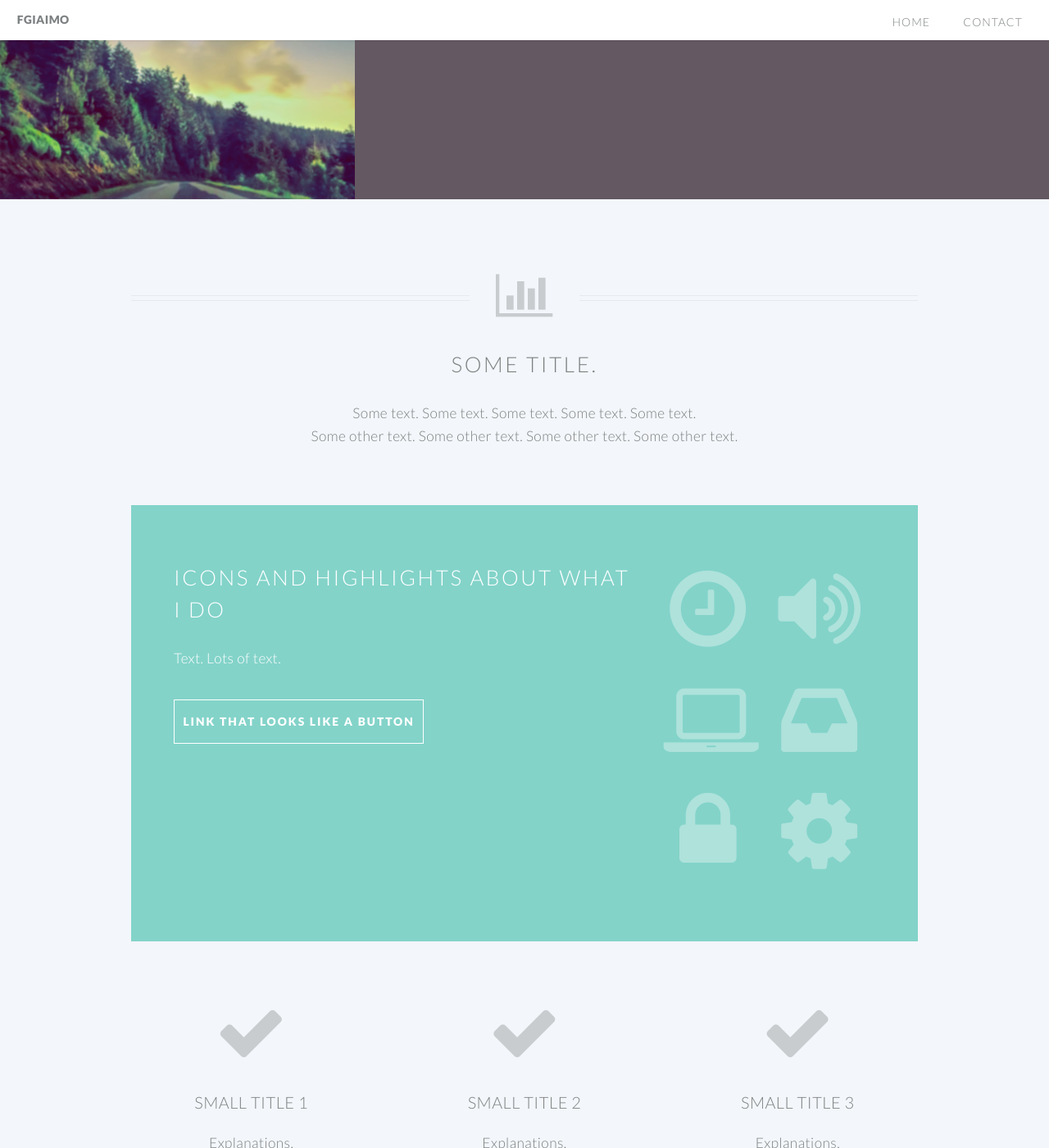
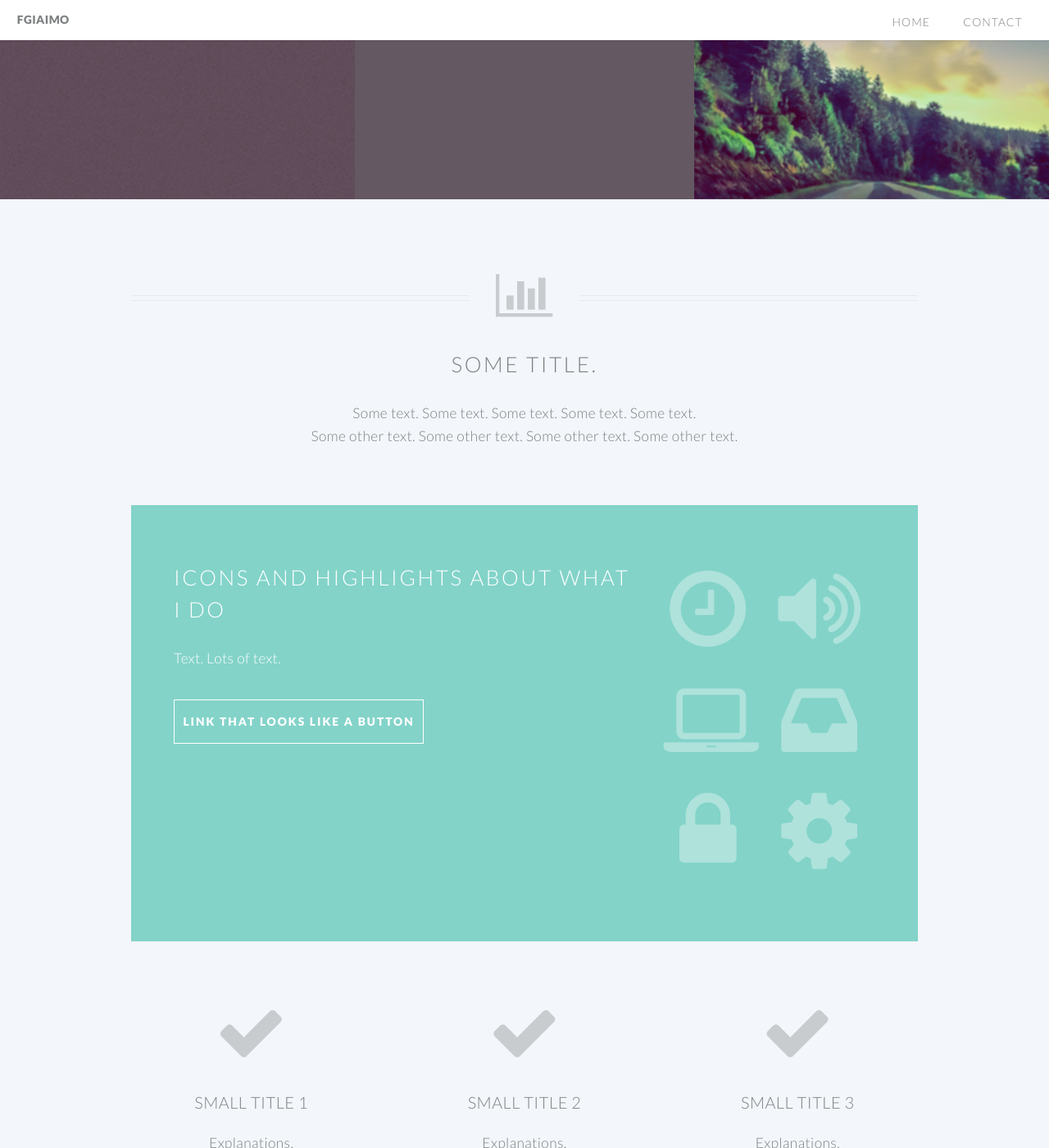
Before and after one commit to fgiaimo/fgiaimo.github.io, a Jekyll site: the page built from index.html, in a window 1280 px wide and 1400 px high. Shown: the whole window at 82% size. Built offline with Jekyll 4.4.1, drawn with Linux system fonts in a browser that asks for light colours.

Commit message:
Fixing problem

```diff
--- a/css/style.css
+++ b/css/style.css
@@ -802,7 +802,7 @@
 	#banner {
 		background-attachment: scroll, scroll, scroll, fixed;
 		background-color: #645862;
-		background-image: /*url("images/light-bl.svg"), url("images/light-br.svg"), url("images/overlay.png"),*/ url("../images/banner.jpg");
+		background-image: /*url("images/light-bl.svg"), url("images/light-br.svg"),*/ url("images/overlay.png"), url("../images/banner.jpg");
 		background-position: bottom left, bottom right, top left, top center;
 		background-repeat: no-repeat, no-repeat, repeat, no-repeat;
 		background-size: 25em, 25em, auto, cover;
```
